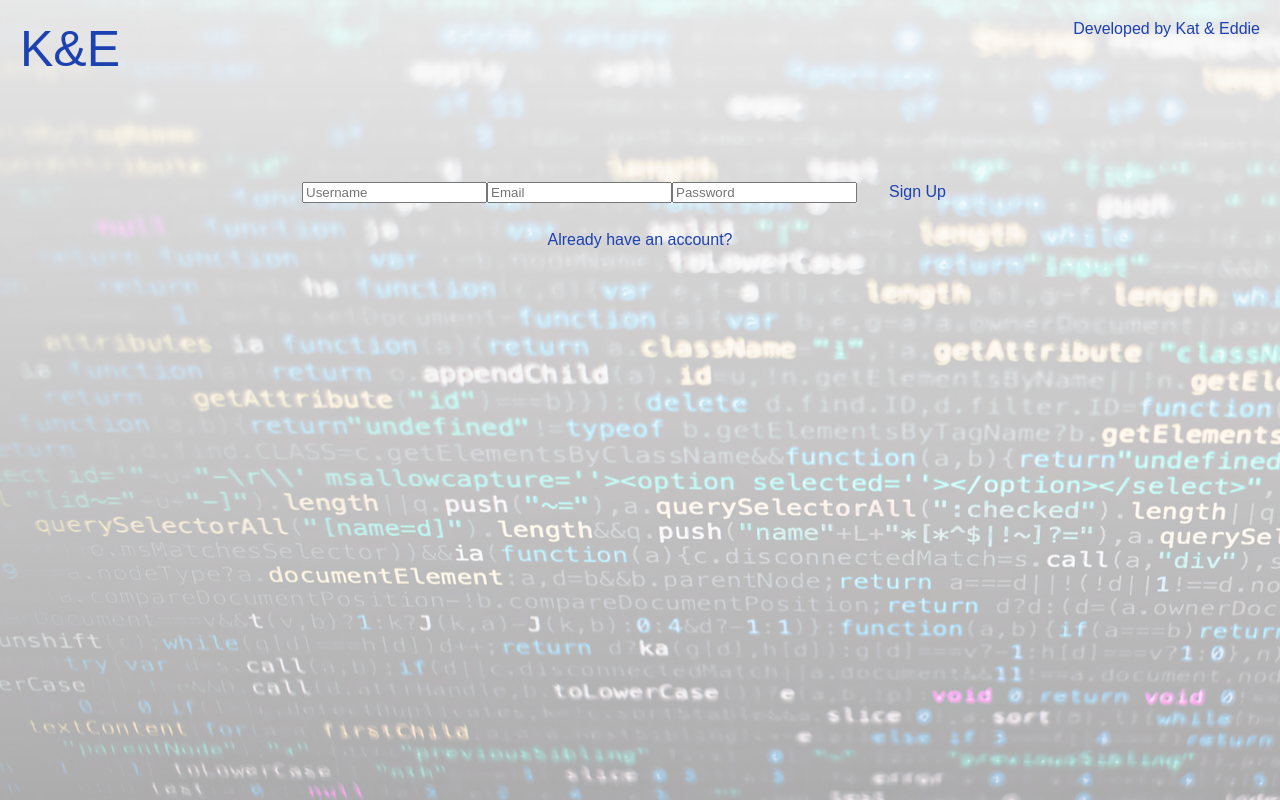
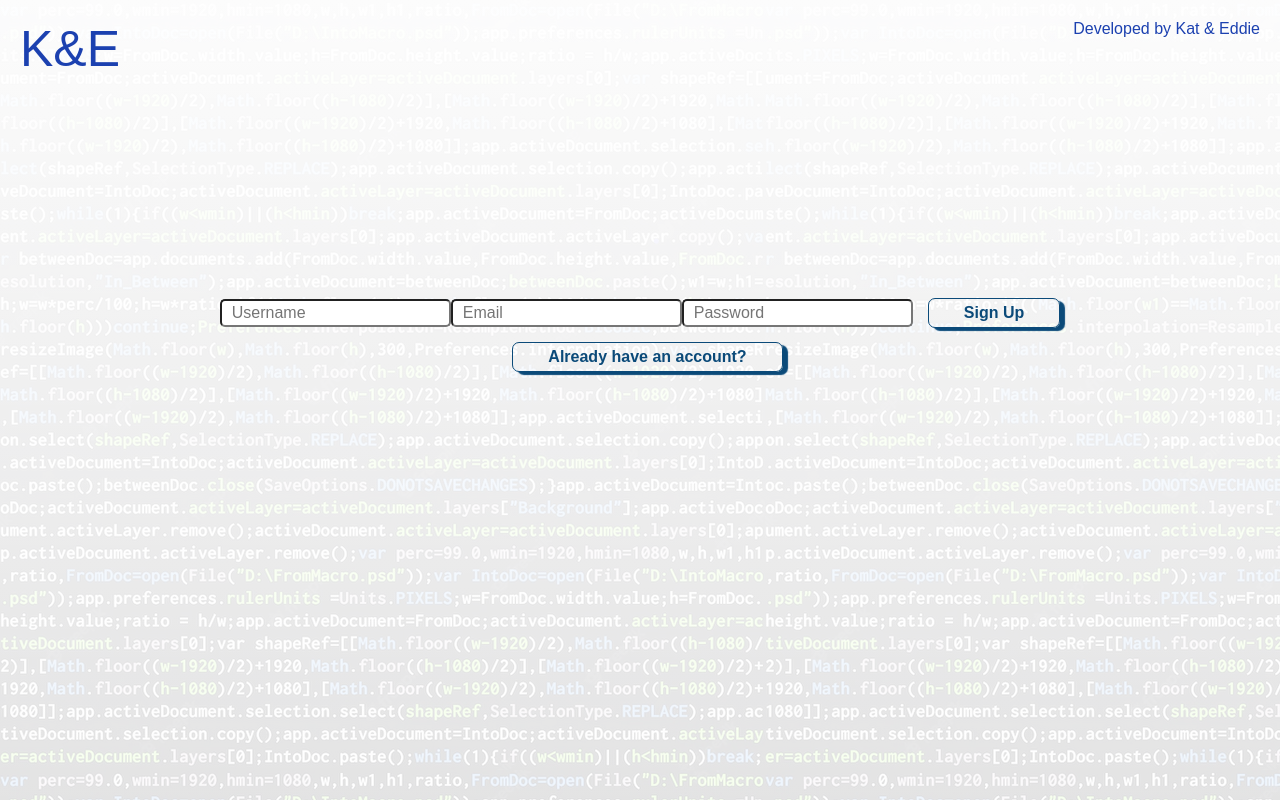
Before and after one commit to Eddieval2022/KatEddieReact, a React (Create React App) app: page / in a window 1280 px wide. Shown: the top 800 px of the page. Built offline with nearby package versions, Linux system fonts and the light colour scheme.

Commit message:
login form

```diff
--- a/src/App.js
+++ b/src/App.js
@@ -4,7 +4,7 @@ import Login from "./pages/login";
 import Home from "./pages/home";
 import About from "./pages/about";
 import Contact from "./pages/contact";
-import { TheApp, Content } from "./styles/appstyled";
+import { TheApp, Content, Background } from "./styles/appstyled";
 // import "./App.css";
 import Header from "./components/header";
 import Footer from "./components/footer";
@@ -18,7 +18,7 @@ const App = () => {
 
   return (
     <TheApp>
-
+      <Background>
       <BrowserRouter>
       <Header/>
       {/* {user && <Navbar />} */}
@@ -32,9 +32,11 @@ const App = () => {
          <Route path="/eddie" element={<Eddie user = {user} />} />
          <Route path="/kat" element={<Kat user = {user} />} />
         </Routes>
+
        </Content>
       </BrowserRouter>
        <Footer/>
+       </Background>
     </TheApp>
   );
 };
--- a/src/pages/login.js
+++ b/src/pages/login.js
@@ -1,7 +1,7 @@
 import { useState, useEffect } from "react";
 import { Navigate } from "react-router-dom";
 import { signUp, tokenFetch } from "../utils";
-import { LogForm, LoginButs } from "../styles/appstyled";
+import { LogForm, LoginButs, Input } from "../styles/appstyled";
 
 const Login = ({ setter, user }) => {
   const [username, setUsername] = useState();
@@ -23,17 +23,17 @@ const Login = ({ setter, user }) => {
     <LogForm>
       {user && <Navigate to="/home" />}
       <form onSubmit={submitHandler}>
-        <input
+        <Input
           onChange={(e) => setUsername(e.target.value)}
           placeholder="Username"
         />
         {!logBool && (
-          <input
+          <Input
             onChange={(e) => setEmail(e.target.value)}
             placeholder="Email"
           />
         )}
-        <input
+        <Input
           onChange={(e) => setPassword(e.target.value)}
           placeholder="Password"
           type="password"
--- a/src/styles/appstyled.js
+++ b/src/styles/appstyled.js
@@ -1,26 +1,35 @@
 import styled from "styled-components";
-import myImage from "../images/Back.jpg"
+import myImage from "../images/Code.png"
 export const TheApp = styled.div`
   text-align: center;
-  background-image: linear-gradient(
-    to bottom,
-    rgb(255, 255, 255, 0.9),
-    rgba(255, 255, 255, 0.6)
-  ), url(${myImage});
+
 
 `;
 
+export const Background = styled.div`
+background-image: linear-gradient(
+  to bottom,
+  rgb(255, 255, 255, 0.99),
+  rgba(255, 255, 255, 0.85)
+), url(${myImage});
+
+`
+
 export const LoginButs = styled.button`
   font-family: sans-serif;
+  font-weight: bold;
   background-color: transparent;
-  border: none;
-  color: #1c41b0;
-  padding: 15px 32px;
+  border: solid 1px;
+  box-shadow: 5px 3px 1px;
+  border-radius: 7px;
+  color: #0B4A79;
+  padding: 5px 35px;
   text-align: center;
   text-decoration: none;
   display: inline-block;
   font-size: 16px;
   cursor: pointer;
+  margin-left: 15px
 `;
 
 export const Content = styled.div`
@@ -29,5 +38,12 @@ export const Content = styled.div`
 `;
 
 export const LogForm = styled.div`
-  padding-top: 70px;
+  padding-top: 200px;
 `;
+export const Input = styled.input`
+ border-radius: 5px;
+ padding: 3px 10px;
+ font-size: 16px;
+//  border: solid 1px;
+margin-bottom: 15px;
+`
--- a/src/styles/navbarstyled.js
+++ b/src/styles/navbarstyled.js
@@ -5,7 +5,7 @@ export const LinkStyled = styled(Link)`
   color: #1c41b0;
   padding: 10px;
   text-decoration: none;
-  font-size: 20px;
+  font-size: 30px;
  font-weight: bold;
   margin: 25px;
 `;
@@ -13,10 +13,14 @@ export const LinkStyled = styled(Link)`
 export const NavButton = styled.button`
   color: #1c41b0;
   text-decoration: none;
-   font-size: 20px;
+   font-size: 30px;
    font-weight: bold;
   background-color: transparent;
-  border: none;
+  // border: none;
+  border: solid 1px;
+  box-shadow: 5px 3px 1px;
+  border-radius: 7px;
+  color: #0B4A79;
   cursor: pointer;
 `;
 
@@ -24,7 +28,7 @@ export const NavStyled = styled.div`
   display: flex;
   justify-content: space-between;
   flex-direction: row;
-  margin: 5px;
+  margin: 15px;
   padding-bottom: 45px;
 
 `;
```
Also changed, not shown: src/images/Code.png (added).
